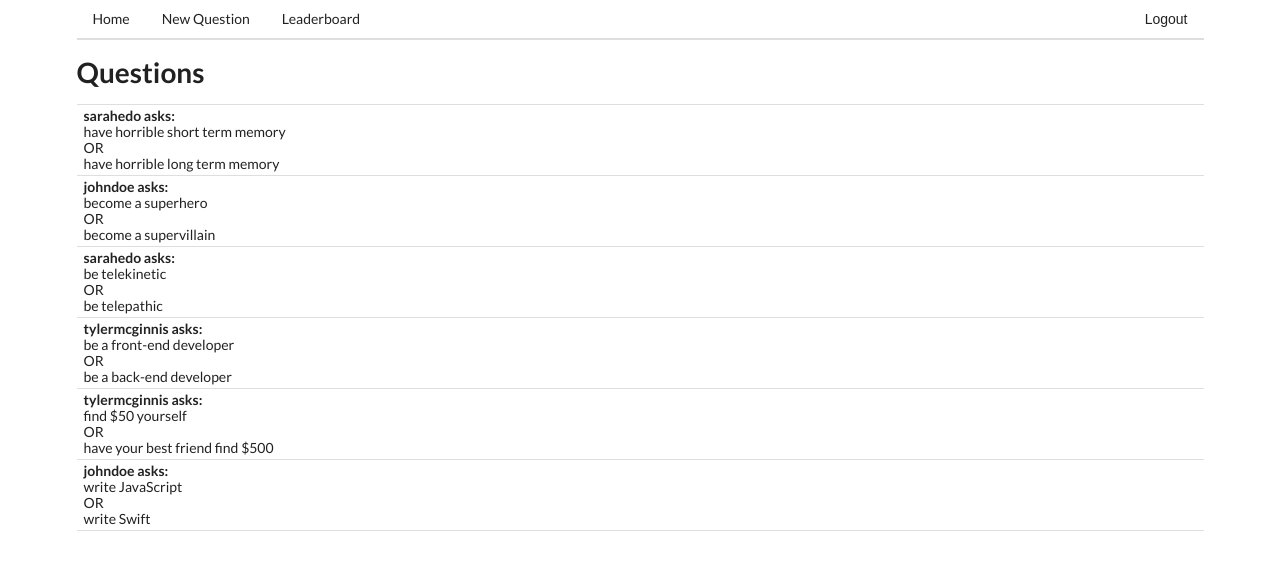
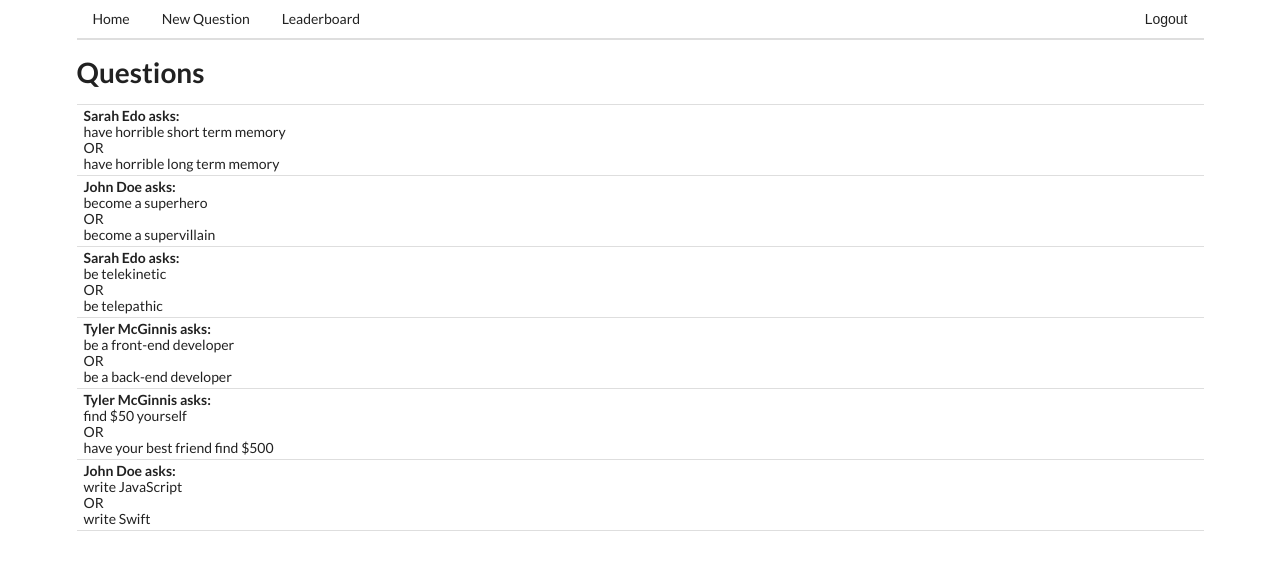
Before and after one commit to michaelmaryanoff/wouldyourather, a React (Create React App) app: page /home in a window 1280 px wide. Shown: the top 570 px of the page. Built offline with nearby package versions, Linux system fonts and the light colour scheme.

Commit message:
Populate list with properly formatted names

```diff
--- a/src/actions/index.js
+++ b/src/actions/index.js
@@ -15,7 +15,6 @@ export const signOut = (user) => {
 
 export const fetchQuestions = () => async dispatch => {
     const response = await _getQuestions();
-    console.log('response', response);
 
     dispatch({type:'FETCH_QUESTIONS', payload: response})
 }
@@ -25,3 +24,11 @@ export const fetchUsers = () => async dispatch => {
 
     dispatch({type: 'FETCH_USERS', payload: response})
 }
+
+
+export const fetchUsersAndQuestions = () => {
+    return dispatch => {
+        return dispatch(fetchUsers())
+        .then(dispatch(fetchQuestions()))
+    }
+}
--- a/src/components/App.js
+++ b/src/components/App.js
@@ -11,6 +11,7 @@ import Header from './Header';
 
 const App = () => {
     // TODO: Create a protected route to ensure you can't click on header when authenticated
+
     return (
         <div className="ui container">
             <Router history={history}>
--- a/src/components/auth/LoginDropdown.js
+++ b/src/components/auth/LoginDropdown.js
@@ -1,6 +1,6 @@
 import React from 'react'
 import { connect } from 'react-redux';
-import { signIn, fetchUsers } from '../../actions';
+import { signIn, fetchUsers, fetchUsersAndQuestions } from '../../actions';
 import history from '../../history';
 
 class LoginDropdown extends React.Component {
@@ -13,11 +13,10 @@ class LoginDropdown extends React.Component {
     }
 
     componentDidMount() {
-        this.props.fetchUsers()
+        this.props.fetchUsersAndQuestions()
     }
 
     handleChange(change) {
-
         this.setState({id: change.target.value})
     }
 
@@ -59,8 +58,9 @@ const mapStateToProps = (state) => {
     // Sets our current user state
     return {
         users: Object.values(state.users),
+        questions: Object.values(state.questions),
         currentUser: state.currentUser
     }
 }
 
-export default connect(mapStateToProps, { signIn, fetchUsers })(LoginDropdown);
+export default connect(mapStateToProps, { signIn, fetchUsers, fetchUsersAndQuestions })(LoginDropdown);
--- a/src/components/pages/HomePage.js
+++ b/src/components/pages/HomePage.js
@@ -1,18 +1,27 @@
 import React from 'react';
-import { fetchQuestions, fetchUsers } from '../../actions';
+import { fetchQuestions, fetchUsers, fetchUsersAndQuestions } from '../../actions';
 import { connect } from 'react-redux';
 
 class HomePage extends React.Component {
     componentDidMount() {
-        this.props.fetchQuestions()
+        this.props.fetchUsersAndQuestions()
+    }
+    componentDidUpdate() {
+        console.log('users array', this.props.users);
+    }
+
+    renderUserName(post) {
+        return this.props.users.filter(user => user.id === post)
     }
 
     renderUnansweredList() {
         return this.props.questions.map(question => {
+            const userName = this.renderUserName(question.author)[0].name
+
             return (
                 <div className="item" key={question.id}>
                     <div className="content">
-                        <div className="header">{`${question.author} asks:`}</div>
+                        <div className="header">{`${userName} asks:`}</div>
                             <div >
                                 {question.optionOne.text}
                                 <br />OR
@@ -46,4 +55,4 @@ const mapStateToProps = (state) => {
     }
 }
 
-export default connect(mapStateToProps, { fetchQuestions, fetchUsers })(HomePage);
+export default connect(mapStateToProps, { fetchQuestions, fetchUsers, fetchUsersAndQuestions })(HomePage);
```
